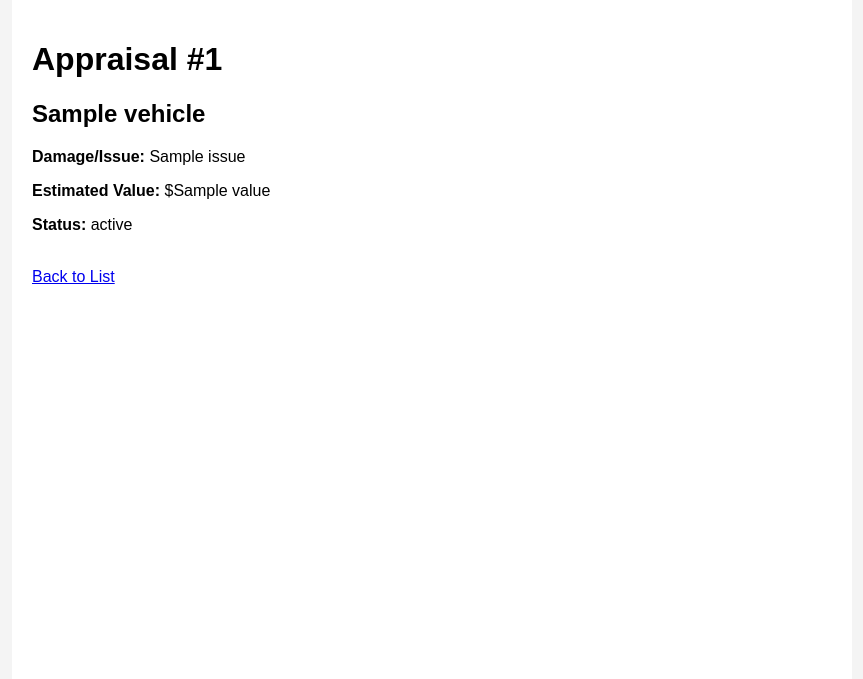
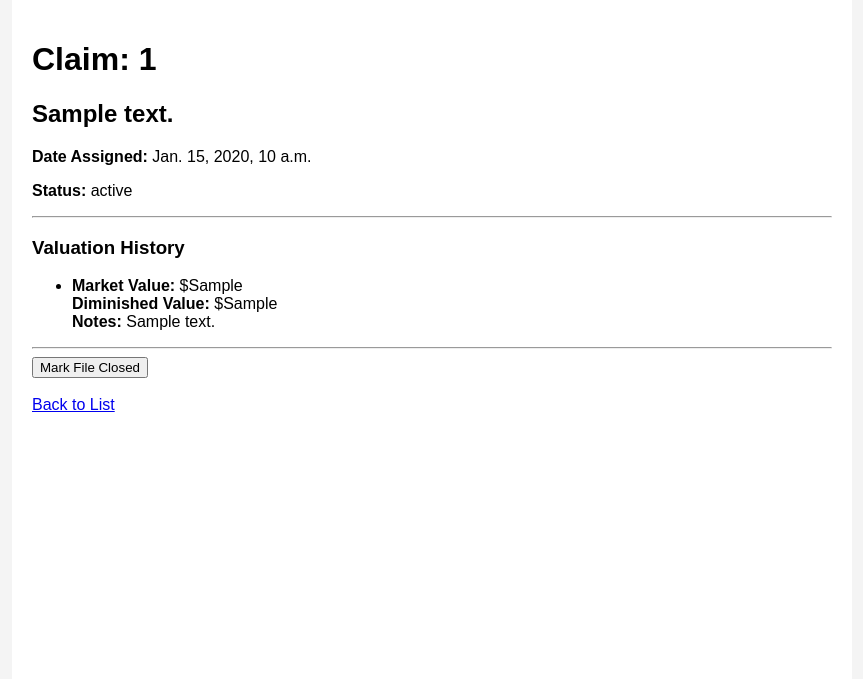
Before and after one commit to The-Wellness-odyssey/appraisal-tracker, a Django app: template appraising/templates/appraising/detail.html in a window 1280 px wide. Shown: the part 50-729 px from the top of the page, without its empty margins (208-1071 px from the left). Run offline with Django 5.2, Linux system fonts and the light colour scheme; the template is opened without the code that fills it: most values are stand-ins (such as "Sample title", 1, 10 or a date in 2020).

Commit message:
Add relational Valuation History rendering to detail template

```diff
--- a/appraising/templates/appraising/detail.html
+++ b/appraising/templates/appraising/detail.html
@@ -1,12 +1,35 @@
 {% extends 'appraising/layout.html' %}
 
 {% block content %}
-    <h1>Appraisal #{{ id }}</h1>
-    <h2>{{ appraisal.vehicle }}</h2>
-    <p><strong>Damage/Issue:</strong> {{ appraisal.issue }}</p>
-    <p><strong>Estimated Value:</strong> ${{ appraisal.value }}</p>
+    <h1>Claim: {{ appraisal.claim_number }}</h1>
+    <h2>{{ appraisal.vehicle_desc }}</h2>
+    <p><strong>Date Assigned:</strong> {{ appraisal.date_assigned }}</p>
     <p><strong>Status:</strong> {{ appraisal.status }}</p>
 
-    <br>
+    <hr>
+    <!-- REQUIRED RELATED RECORDS DISPLAY -->
+    <h3>Valuation History</h3>
+    <ul>
+        {% for val in appraisal.valuations.all %}
+            <li>
+                <strong>Market Value:</strong> ${{ val.market_value }} <br>
+                <strong>Diminished Value:</strong> ${{ val.diminished_value }} <br>
+                <strong>Notes:</strong> {{ val.negotiation_notes }}
+            </li>
+        {% empty %}
+            <li>No valuations recorded for this file yet.</li>
+        {% endfor %}
+    </ul>
+
+    <hr>
+    <!-- REQUIRED CUSTOM ACTION -->
+    {% if appraisal.status != 'Closed' %}
+    <form action="{% url 'close_appraisal' appraisal.id %}" method="POST" style="display:inline;">
+        {% csrf_token %}
+        <button type="submit" onclick="return confirm('Are you sure you want to close this file?');">Mark File Closed</button>
+    </form>
+    {% endif %}
+
+    <br><br>
     <a href="{% url 'list' %}">Back to List</a>
 {% endblock %}
```
